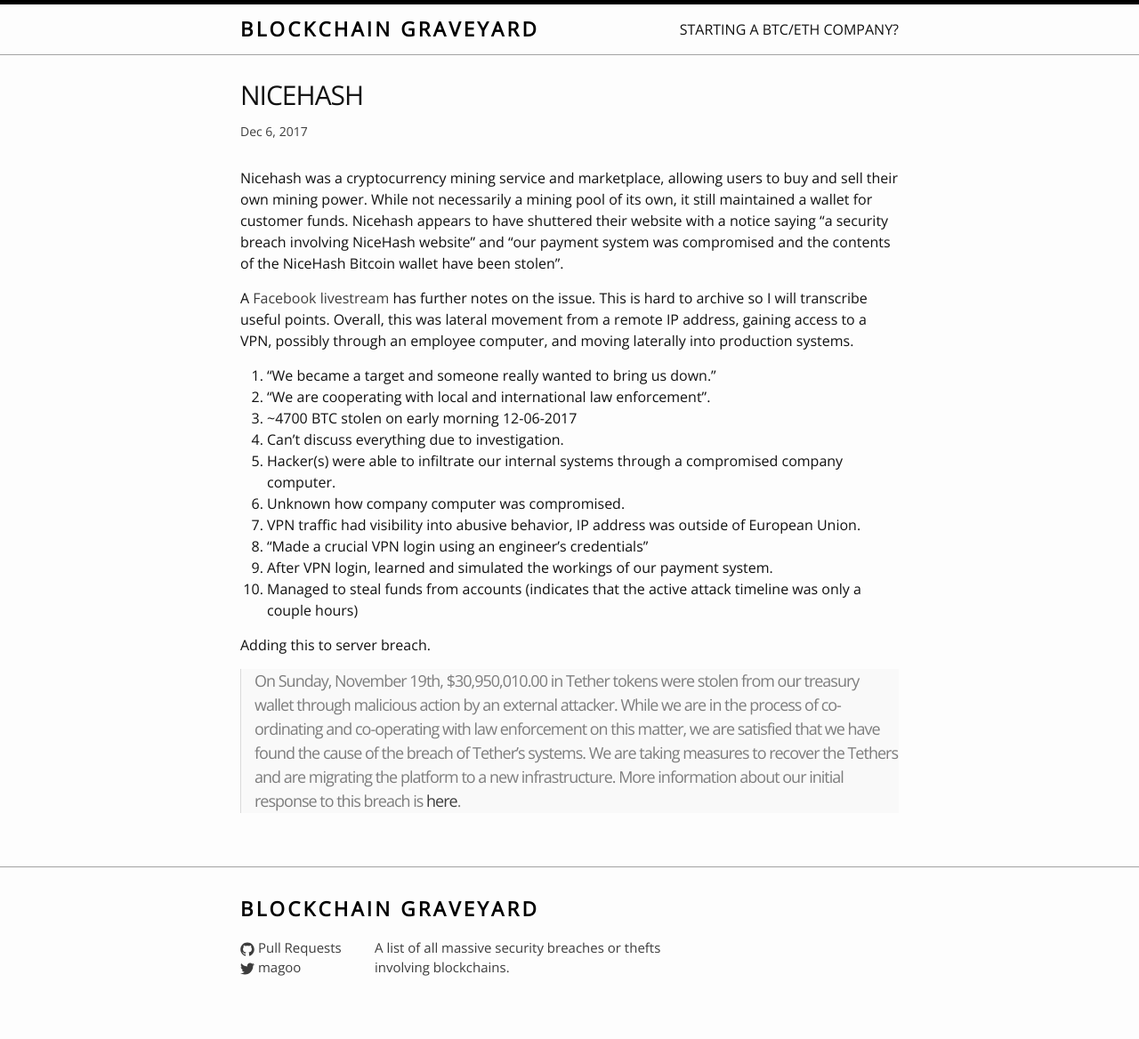
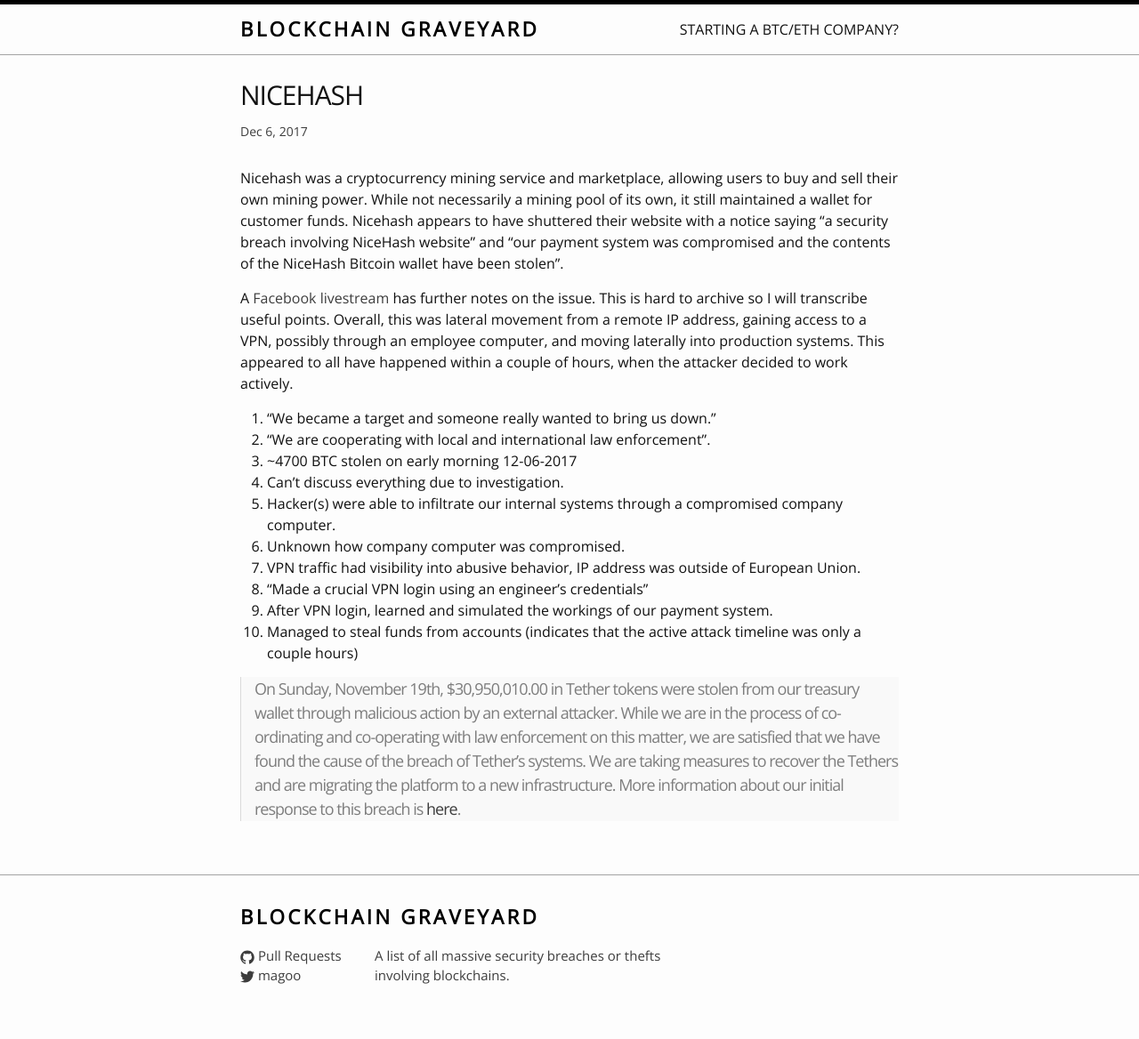
Before and after one commit to magoo/Blockchain-Graveyard, a Jekyll site: the page built from _posts/2017-12-06-nicehash.markdown, in a window 1280 px wide. Shown: the whole page at 89% size. Built offline with Jekyll 4.4.1, drawn with Linux system fonts in a browser that asks for light colours; nearby versions of some CDN libraries.

Commit message:
updating nicehash.

```diff
--- a/_posts/2017-12-06-nicehash.markdown
+++ b/_posts/2017-12-06-nicehash.markdown
@@ -7,7 +7,7 @@
 ---
 Nicehash was a cryptocurrency mining service and marketplace, allowing users to buy and sell their own mining power. While not necessarily a mining pool of its own, it still maintained a wallet for customer funds. Nicehash appears to have shuttered their website with a notice saying "a security breach involving NiceHash website" and "our payment system was compromised and the contents of the NiceHash Bitcoin wallet have been stolen".
 
-A [Facebook livestream](https://www.facebook.com/NiceHash/videos/2013146182237851/) has further notes on the issue. This is hard to archive so I will transcribe useful points. Overall, this was lateral movement from a remote IP address, gaining access to a VPN, possibly through an employee computer, and moving laterally into production systems.
+A [Facebook livestream](https://www.facebook.com/NiceHash/videos/2013146182237851/) has further notes on the issue. This is hard to archive so I will transcribe useful points. Overall, this was lateral movement from a remote IP address, gaining access to a VPN, possibly through an employee computer, and moving laterally into production systems. This appeared to all have happened within a couple of hours, when the attacker decided to work actively.
 
 1. "We became a target and someone really wanted to bring us down."
 2. "We are cooperating with local and international law enforcement".
@@ -20,6 +20,5 @@
 8. After VPN login, learned and simulated the workings of our payment system.
 9. Managed to steal funds from accounts (indicates that the active attack timeline was only a couple hours)
 
-Adding this to server breach.
 
 > On Sunday, November 19th, $30,950,010.00 in Tether tokens were stolen from our treasury wallet through malicious action by an external attacker. While we are in the process of co-ordinating and co-operating with law enforcement on this matter, we are satisfied that we have found the cause of the breach of Tether’s systems. We are taking measures to recover the Tethers and are migrating the platform to a new infrastructure. More information about our initial response to this breach is [here](https://tether.to/tether-critical-announcement/).
```
